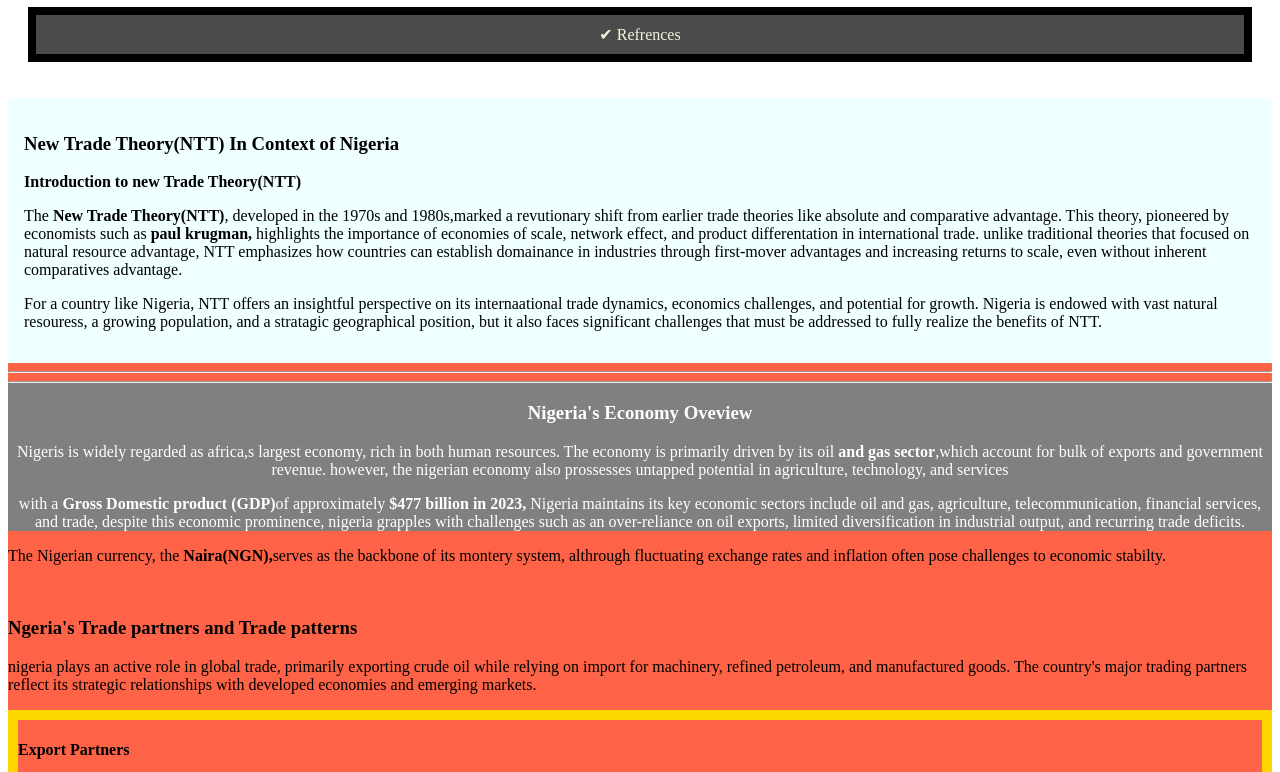
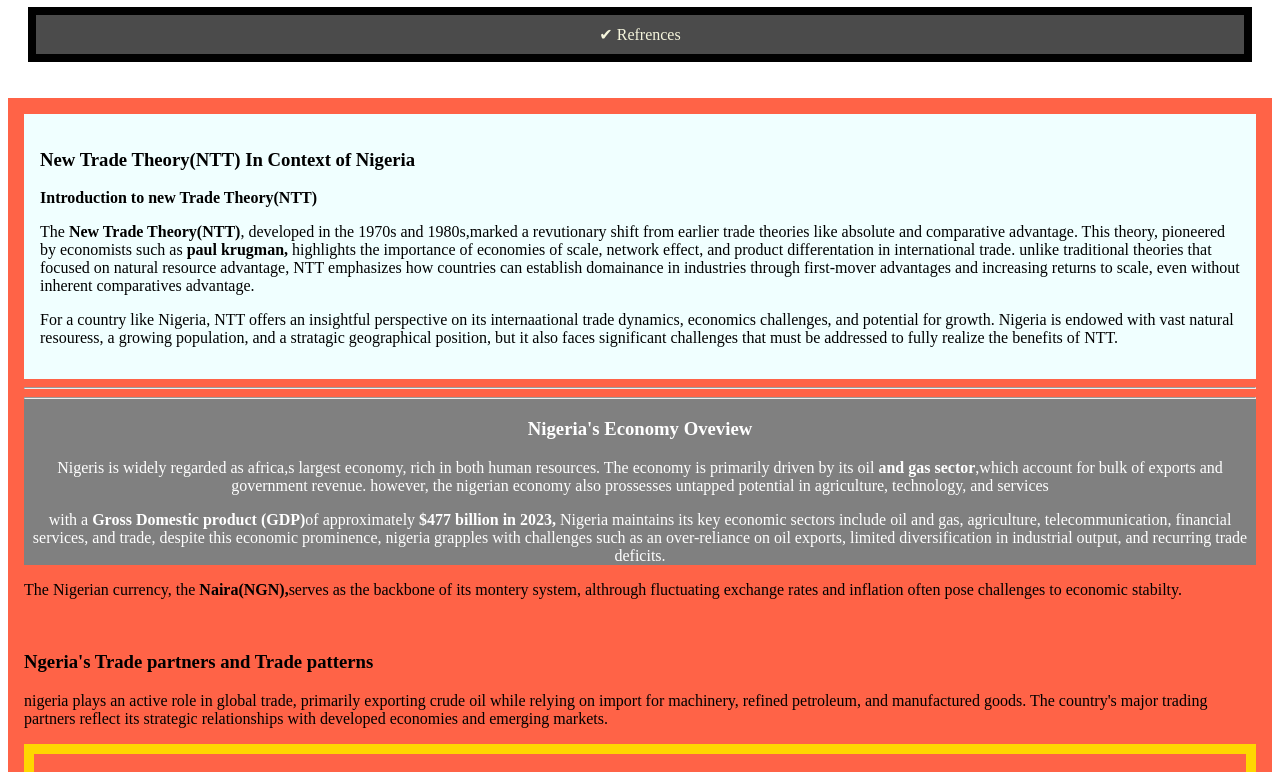
Before and after one commit to Whisy-fred/NTT, a plain HTML site: page index.html in a window 1280 px wide. Shown: the part 566-1338 px from the top of the page. Drawn offline with Linux system fonts and the light colour scheme.

Commit message:
Update style.css

```diff
--- a/style.css
+++ b/style.css
@@ -45,4 +45,5 @@ footer{
 }
 article{
 background-color: tomato;
+padding: 1em;
 }
```
